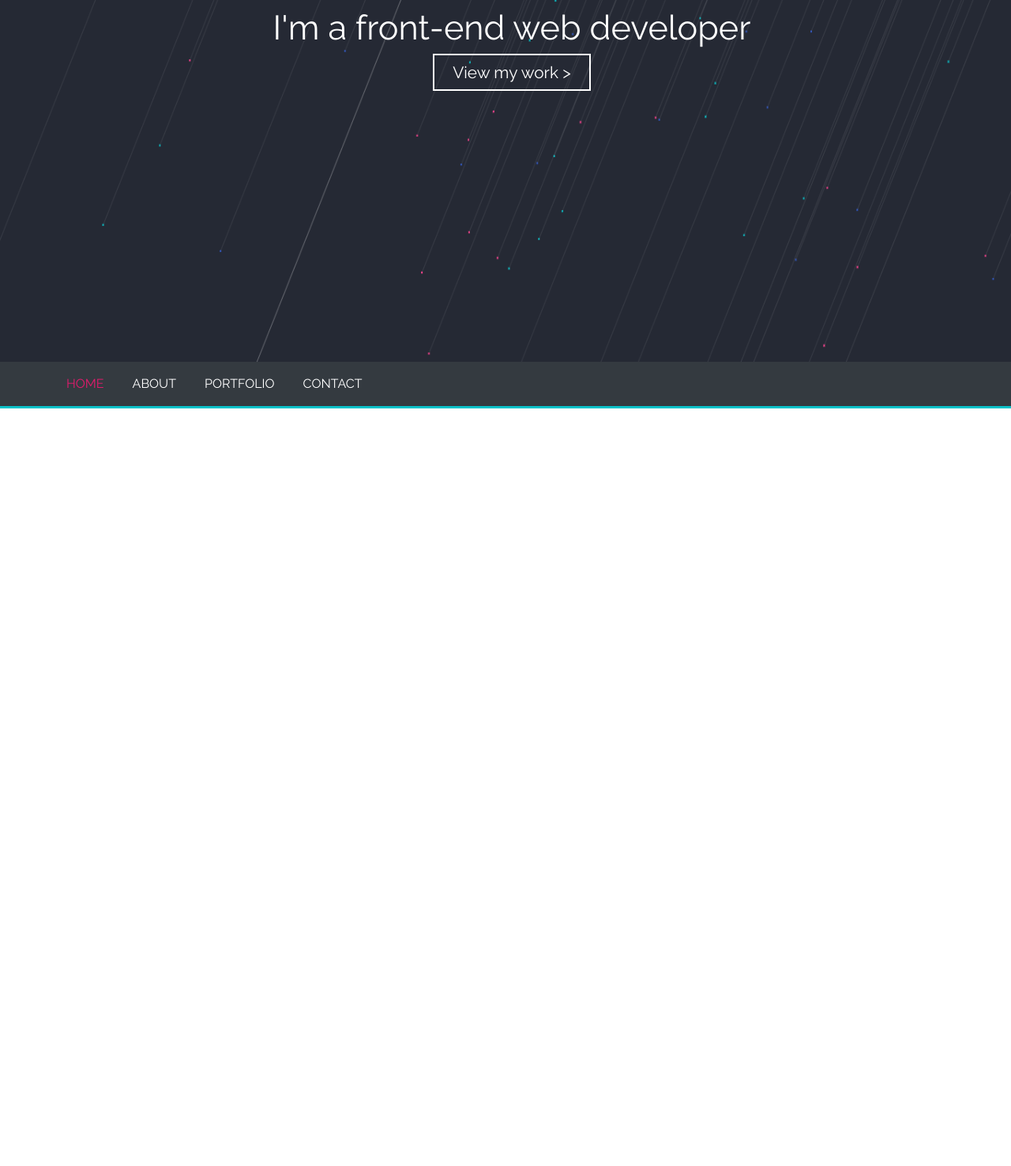
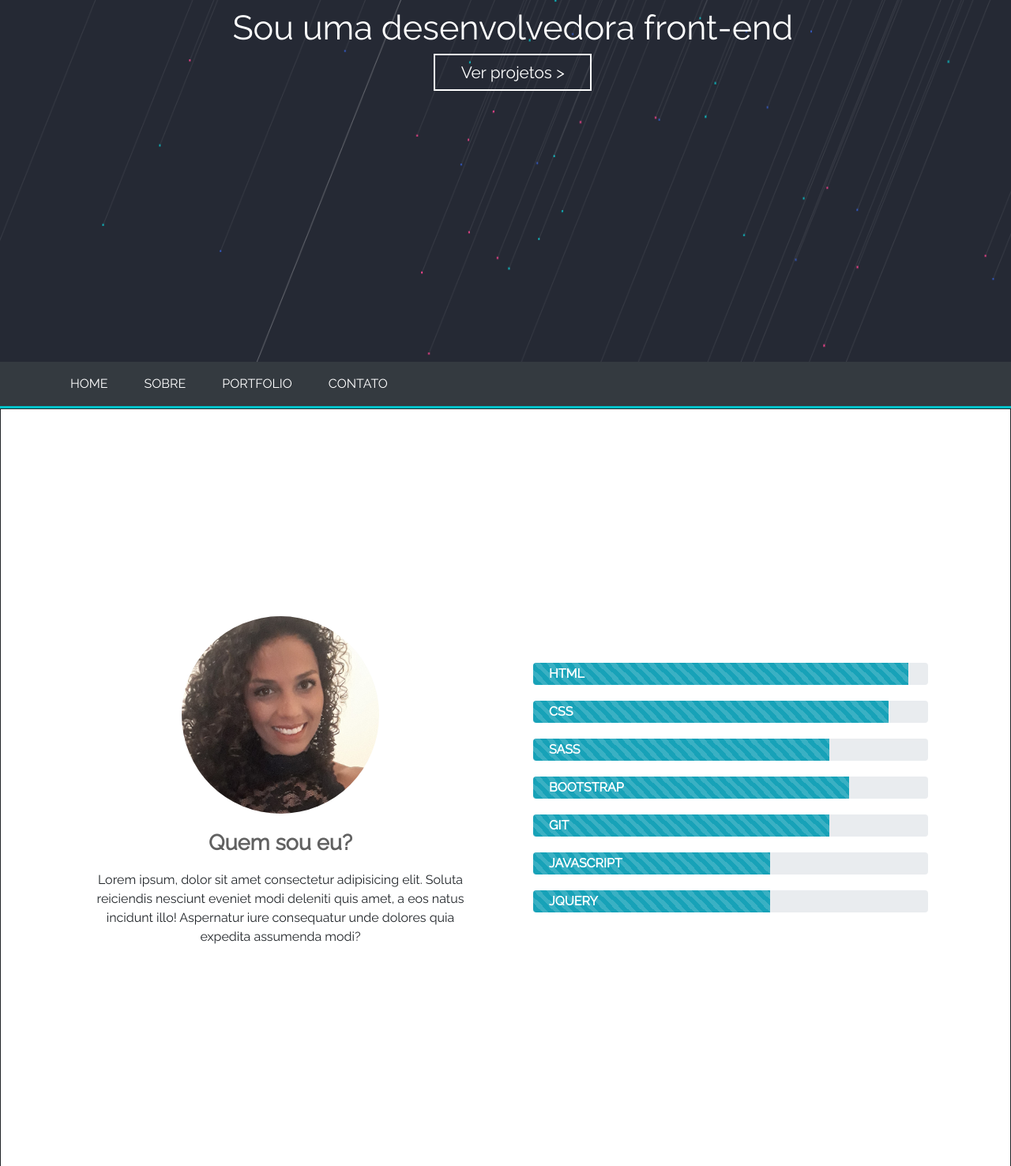
Before and after one commit to saramartinss/primeiro-portfolio, a website: page index.html in a window 1280 px wide. Shown: the part 342-1818 px from the top of the page at 79% size. Before the commit the page ends 859 px from the top, so only its background shows below. Drawn offline with Linux system fonts and the light colour scheme.

Commit message:
finalizei a seção 'sobre'

```diff
--- a/css/style.css
+++ b/css/style.css
@@ -6,7 +6,7 @@ body {
   flex-direction: column;
   align-items: center;
   position: absolute;
-  left: 27%;
+  left: 23%;
   top: 35%; }
   .banner .text p {
     color: white;
@@ -34,8 +34,36 @@ body {
   .mynavbar .navbar-nav {
     margin-left: 50px; }
   .mynavbar a {
-    margin: 0 10px; }
-    .mynavbar a span {
-      color: #E31B6D; }
+    margin: 0 15px; }
+
+.about {
+  display: flex;
+  flex-direction: row;
+  align-items: center;
+  border: 1px solid;
+  height: 120vh; }
+  .about .col-lg-6 {
+    display: flex;
+    flex-direction: column;
+    align-items: center;
+    text-align: center;
+    padding: 20px;
+    justify-content: center; }
+    .about .col-lg-6 img {
+      width: 50%;
+      border-radius: 50%; }
+    .about .col-lg-6 h1 {
+      margin: 20px auto;
+      color: #616161;
+      font-size: 1.7rem;
+      font-weight: bold; }
+    .about .col-lg-6 .progress {
+      margin: 20px 0;
+      text-transform: uppercase; }
+      .about .col-lg-6 .progress div {
+        text-align: left;
+        padding-left: 20px;
+        font-weight: bold;
+        font-size: 1rem; }
 
 /*# sourceMappingURL=style.css.map */
--- a/index.html
+++ b/index.html
@@ -13,11 +13,11 @@
     <!-- BANNER -->
     <div class="banner">
         <div class="text">
-            <p>Hello, I'm <span>Sara Martins</span>.</p>
-            <p>I'm a front-end web developer</p>
-            <a href="#" class="btn btn-light">View my work ></a>
+            <p>Olá, me chamo <span>Sara Martins</span>.</p>
+            <p>Sou uma desenvolvedora front-end</p>
+            <a href="#" class="btn btn-light">Ver projetos ></a>
         </div>
-        <img src="img/banner.png" alt="">
+        <img src="img/banner.png" alt="Imagem de fundo preta">
     </div>
     <!-- NAV BAR -->
     <div class="mynavbar">
@@ -28,14 +28,53 @@
             </button>
             <div class="collapse navbar-collapse" id="navbarNavAltMarkup">
                 <div class="navbar-nav">
-                    <a class="nav-item nav-link text-white" href="#"><span>Home</span></a>
-                    <a class="nav-item nav-link text-white" href="#">About</a>
+                    <a class="nav-item nav-link text-white" href="#">Home</a>
+                    <a class="nav-item nav-link text-white" href="#">Sobre</a>
                     <a class="nav-item nav-link text-white" href="#">Portfolio</a>
-                    <a class="nav-item nav-link text-white" href="#">Contact</a>
+                    <a class="nav-item nav-link text-white" href="#">Contato</a>
                 </div>
             </div>
         </nav>
     </div>
+    <!-- SECTION ABOUT -->
+    <section class="about">
+        <div class="container">
+            <div class="row">
+                <div class="col-lg-6">
+                    <div class="container">
+                        <img src="img/eu.jpg" alt="Foto da dona do Portfolio">
+                        <h1>Quem sou eu?</h1>
+                        <p>Lorem ipsum, dolor sit amet consectetur adipisicing elit. Soluta reiciendis nesciunt eveniet modi deleniti quis amet, a eos natus incidunt illo! Aspernatur iure consequatur unde dolores quia expedita assumenda modi?</p>
+                    </div>
+                </div>
+                <div class="col-lg-6">
+                    <div class="container">
+                        <div class="progress" style="height: 28px;">
+                            <div class="progress-bar progress-bar-striped bg-info" role="progressbar" style="width: 95%" aria-valuenow="95" aria-valuemin="0" aria-valuemax="100">HTML</div>
+                        </div>
+                        <div class="progress" style="height: 28px;">
+                            <div class="progress-bar progress-bar-striped bg-info" role="progressbar" style="width: 90%" aria-valuenow="90" aria-valuemin="0" aria-valuemax="100">CSS</div>
+                        </div>
+                        <div class="progress" style="height: 28px;">
+                            <div class="progress-bar progress-bar-striped bg-info" role="progressbar" style="width: 75%" aria-valuenow="75" aria-valuemin="0" aria-valuemax="100">SASS</div>
+                        </div>
+                        <div class="progress" style="height: 28px;">
+                            <div class="progress-bar progress-bar-striped bg-info" role="progressbar" style="width: 80%" aria-valuenow="80" aria-valuemin="0" aria-valuemax="100">Bootstrap</div>
+                        </div>
+                        <div class="progress" style="height: 28px;">
+                            <div class="progress-bar progress-bar-striped bg-info" role="progressbar" style="width: 75%" aria-valuenow="75" aria-valuemin="0" aria-valuemax="100">Git</div>
+                        </div>
+                        <div class="progress" style="height: 28px;">
+                            <div class="progress-bar progress-bar-striped bg-info" role="progressbar" style="width: 60%" aria-valuenow="60" aria-valuemin="0" aria-valuemax="100">JavaScript</div>
+                        </div>
+                        <div class="progress" style="height: 28px;">
+                            <div class="progress-bar progress-bar-striped bg-info" role="progressbar" style="width: 60%" aria-valuenow="60" aria-valuemin="0" aria-valuemax="100">JQuery</div>
+                        </div>
+                    </div>
+                </div>
+            </div>
+        </div>
+    </section>
     <script src="js/jquery.slim.min.js"></script>
     <script src="js/bootstrap.min.js"></script>
     <script src="js/style.js"></script>
```
Also changed, not shown: img/eu.jpg (added), 1 other file.
